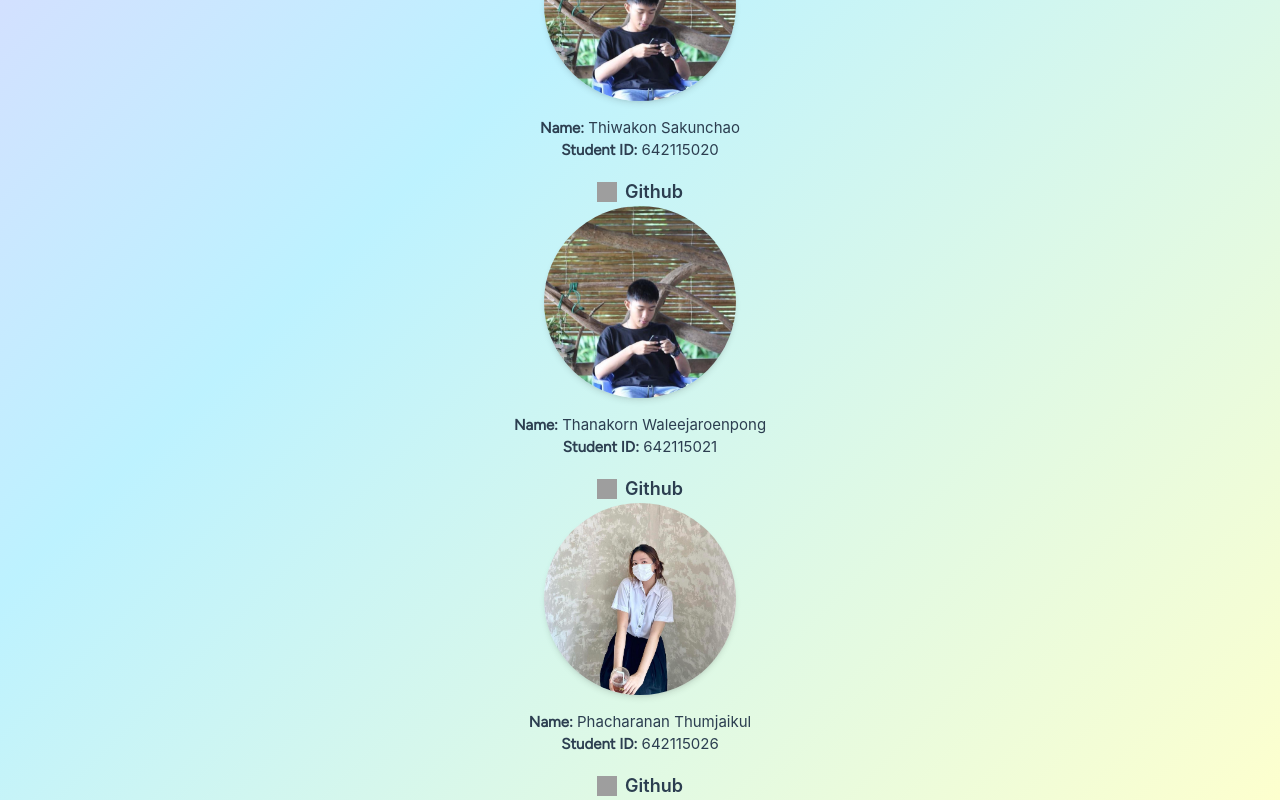
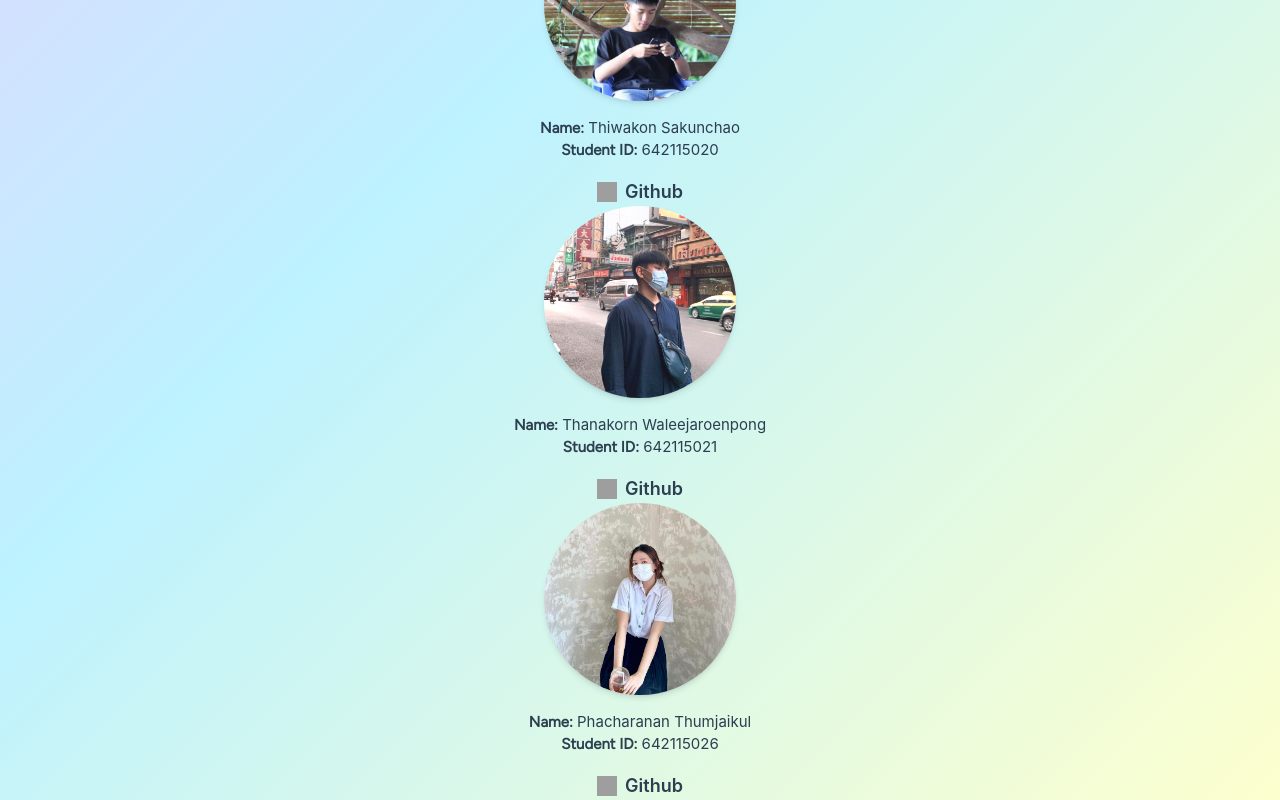
Before and after one commit to SE331-2023-project1/project01-e-mam_bodymom, a Vue app: page / in a window 1280 px wide. Shown: the part 891-1691 px from the top of the page. Built offline with nearby package versions, Linux system fonts and the light colour scheme; grey boxes are pictures that could not be loaded; a web font is replaced by a local one.

Commit message:
add picture of team member

```diff
--- a/src/views/HomeView.vue
+++ b/src/views/HomeView.vue
@@ -22,7 +22,7 @@ import TheWelcome from '../components/TheWelcome.vue'
         </div>
       </div>
       <div class="member flex flex-col items-center justify-center">
-        <img src="../assets/020.JPG" alt="" class="animate-fade-down h-48 rounded-full mb-4 shadow-md" />
+        <img src="../assets/021.JPG" alt="" class="animate-fade-down h-48 rounded-full mb-4 shadow-md" />
         <p><span class="font-fig font-bold">Name:</span> Thanakorn Waleejaroenpong</p>
         <p><span class="font-fig font-bold">Student ID:</span> 642115021</p>
         <div class="flex items-center">
```
Also changed, not shown: src/assets/021.JPG (added).
